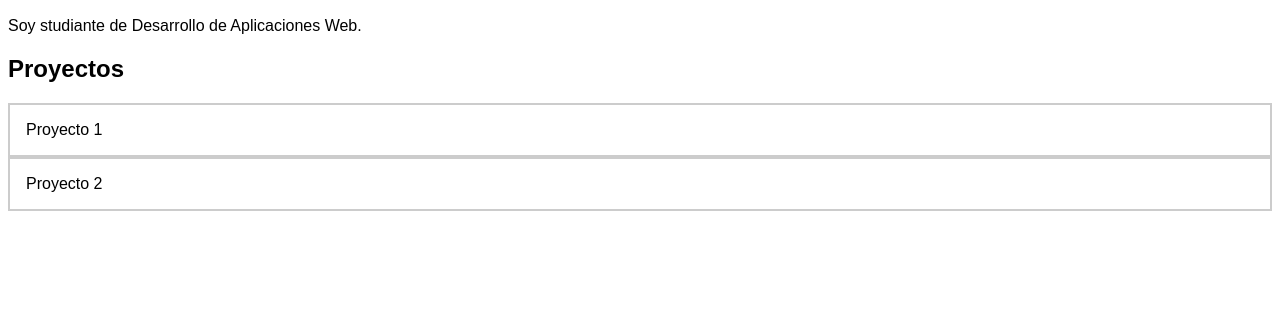
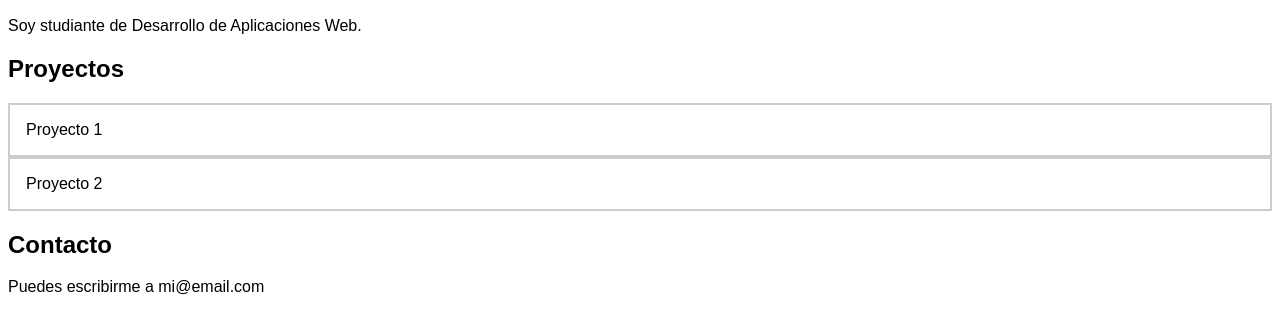
Before and after one commit to Fersel-7/practica-ramas, a plain HTML site: page index.html in a window 1280 px wide. Shown: the part 111-444 px from the top of the page. Drawn offline with Linux system fonts and the light colour scheme.

Commit message:
Añado sección de contacto

```diff
--- a/index.html
+++ b/index.html
@@ -19,5 +19,9 @@
     <div class="caja1">Proyecto 1</div>
     <div class="caja2">Proyecto 2</div>
   </section>
+  <section id="contacto">
+  <h2>Contacto</h2>
+  <p>Puedes escribirme a mi@email.com</p>
+</section>
 </body>
 </html>
```
